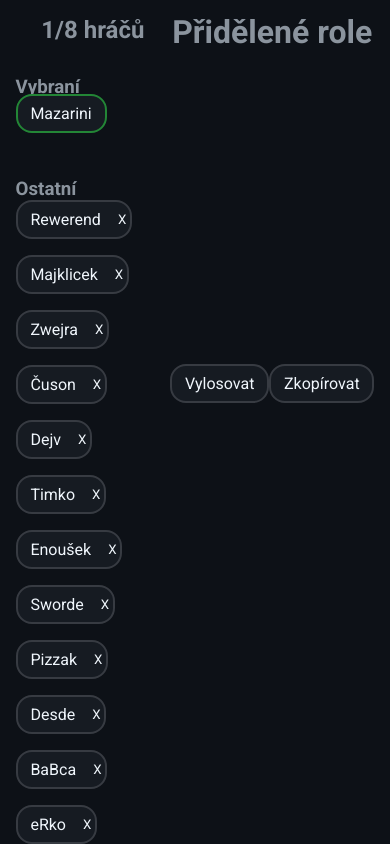
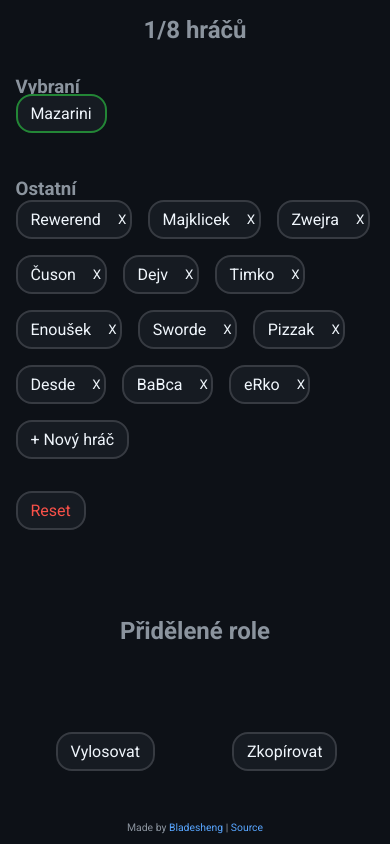
Before and after one commit to Bladesheng/dread-hunger-rolepicker-0, a React app: page / in a window 390 px wide. Built offline with nearby package versions, Linux system fonts and the light colour scheme.

Commit message:
Fix vertical layout

```diff
--- a/src/styles/style.scss
+++ b/src/styles/style.scss
@@ -193,7 +193,6 @@ main {
         border: 2px solid $color-green-dark;
       }
     }
-  }
 
     button.reset {
       @extend %button-standard;
@@ -206,12 +205,13 @@ main {
       background-color: $color-red;
     }
   }
+}
 
 .shuffler {
   display: grid;
   grid-template-columns: 1fr 1fr;
-  grid-template-rows: 2rem 20rem 2rem;
-  grid-auto-rows: 2rem;
+  grid-template-rows: min-content 20rem min-content 1.5rem;
+
   justify-items: center;
   place-items: center;
 
@@ -246,6 +246,7 @@ main {
 
   .popup {
     grid-column: 2 / 3;
+    margin-top: 1rem;
   }
 }
 
@@ -261,3 +262,23 @@ footer {
     color: $font-color-blue;
   }
 }
+
+@media screen and (max-width: 900px) {
+  main {
+    grid-template-columns: 1fr;
+    overflow-y: visible;
+  }
+
+  .shuffler {
+    grid-template-rows: min-content auto min-content 1.5rem;
+
+    h1 {
+      font-size: 1.5rem;
+    }
+    ol {
+      li {
+        font-size: 1.1rem;
+      }
+    }
+  }
+}
```
Also changed, not shown: 1 other file (tests, documents, lock files or other folders). Lines whose indentation alone changed are shown as unchanged.
